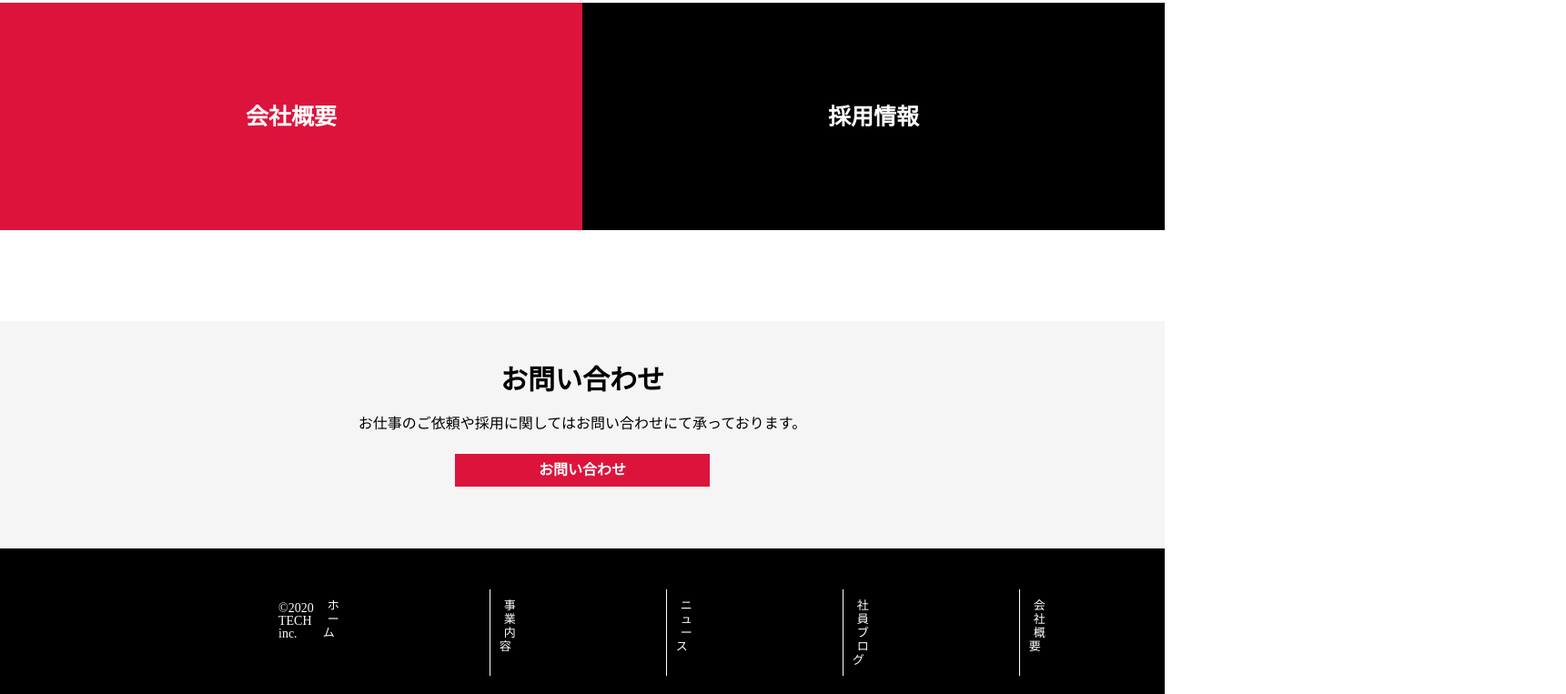
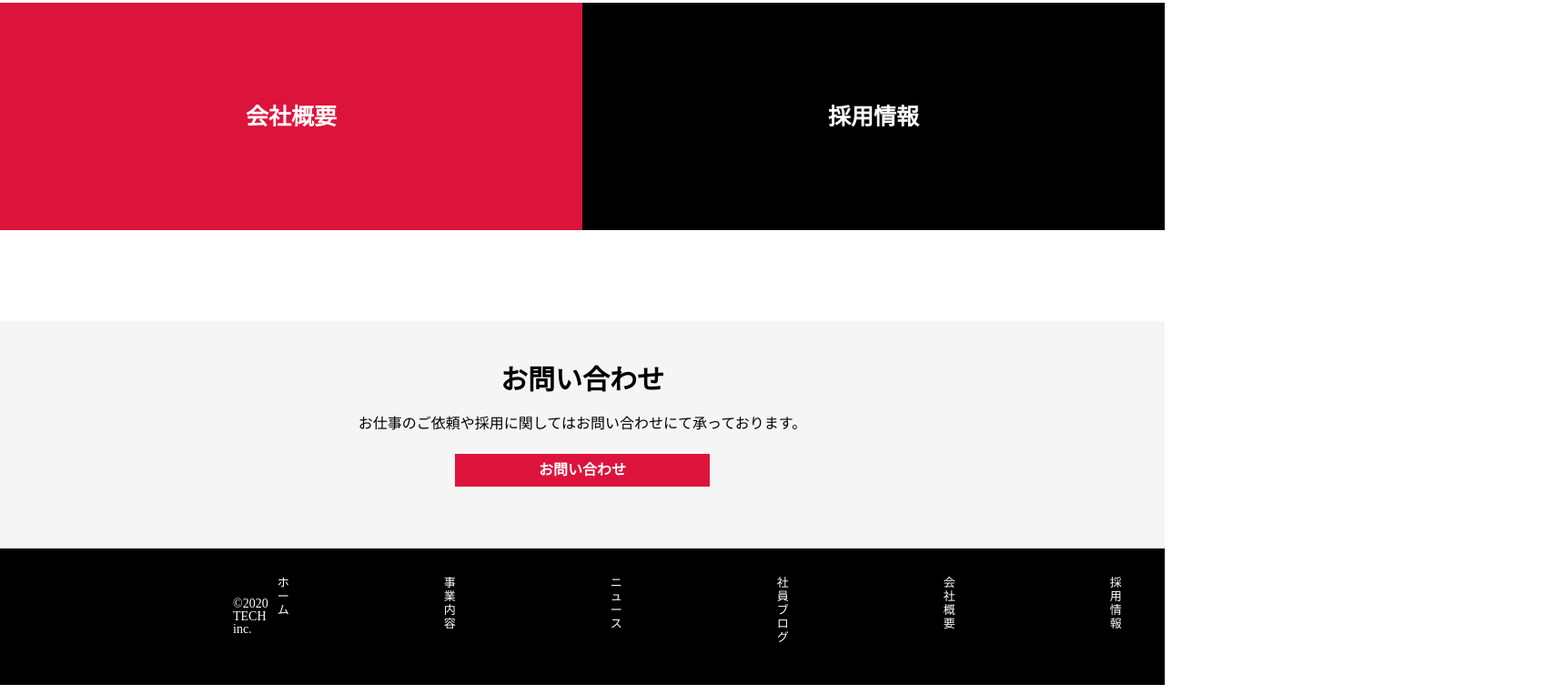
Before and after one commit to genki0219/0817, a plain HTML site: page index.htm in a window 1280 px wide. Shown: the part 3246-4009 px from the top of the page at 91% size, 1721 px wide, since content can reach past the window. Drawn offline with Linux system fonts and the light colour scheme; files whose address does not match are found by name.

Commit message:
first-commit

```diff
--- a/css/index.css
+++ b/css/index.css
@@ -794,57 +794,18 @@
 }
 
 @media (min-width:768px) {
-  .bottom-header1{
-  display: flex;
-  justify-content: space-between;
-  font-size: 15px;
+  .bottom-header{
     background-color: black;
-  width: 100%;
-}
-
-.bottom-header p{
-  padding-top: 25px;
-  padding-bottom: 25px;
-  color: #fff;
-  width: 150px;
-  padding-left: 50px;
-  font-size: 14px;
-}
-
-.bottom-li{
     display: flex;
   }
-
+  .bottom-li{
+    /* margin: 0px; */
+    display: flex;
+  }
   .bottom-headera{
-  margin-right: 10px;
-  text-decoration: none;
-  color: #fff;
-  font-size: 13px;
+    margin: 0px;
   }
   .bottom-headerb{
-  margin-right: 30px;
-  text-decoration: none;
-  color: #fff;
-  font-size: 12px;
+    margin: 0px;
   }
-
-
-.bottom-header li+ li{
-  margin-top: 25px;
-  /* padding-top: 25px; */
-  padding-left: 10px;
-  border-left: 1px solid white;
 }
-
-.bottom-headera:hover{
-  color: gray;
-}
-.bottom-headerb:hover{
-  color: gray;
-}
-
-.bottom-header li {
-  margin-top: 25px;
-}
-
-}
```
Lines whose indentation alone changed are shown as unchanged.
